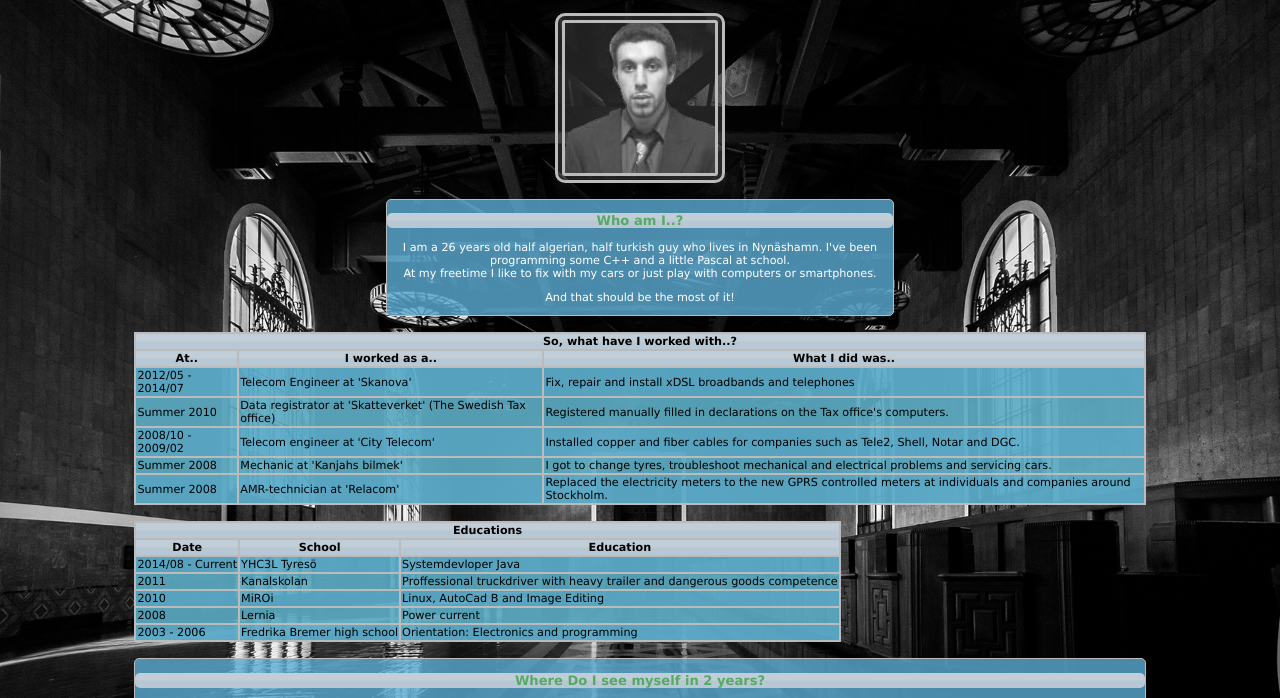
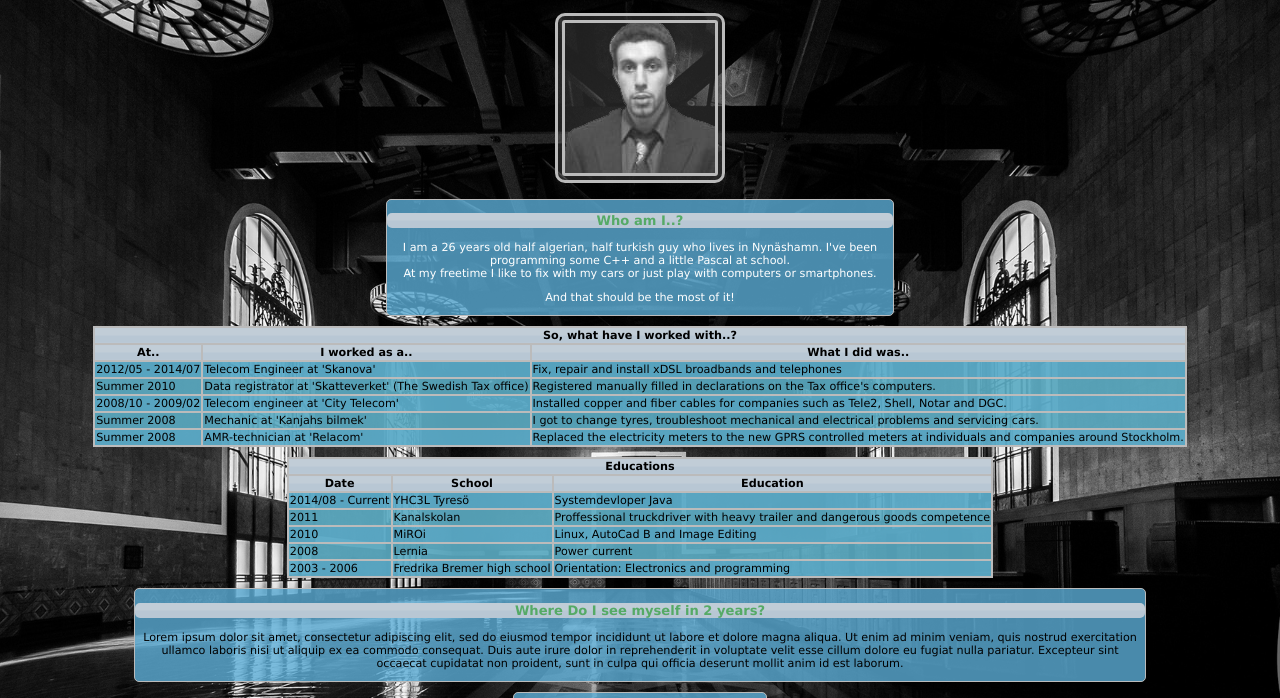
Before and after one commit to OsamaB/cv, a plain HTML site: page index.html in a window 1280 px wide. Shown: the part 97-795 px from the top of the page. Drawn offline with Linux system fonts and the light colour scheme.

Commit message:
Complete the main and small css-files

```diff
--- a/css/main.css
+++ b/css/main.css
@@ -79,6 +79,10 @@ body {
 			border-collapse: collapse;
 			background-color: hsla(150, 30%, 50%, 0.7);
 			border-radius: 10px;
+			margin-top: 10px;
+			margin-bottom: 10px;
+			margin-right: auto;
+			margin-left: auto;
 		}
 		.tables{
 			position: absolute;
--- a/css/small.css
+++ b/css/small.css
@@ -22,11 +22,10 @@ body {
 		}
 		.tables{
 			position: static;
-			width: 80%;
+			width: auto;
     		margin-left: auto;
     		margin-right: auto;
-    		padding-left: auto;
-    		padding-right: auto;
+    		overflow: hidden;
 		}
 		.left{
 			position: static;
@@ -40,6 +39,7 @@ body {
 		}
 		#contact{
 			min-width: 225px;
+			margin-top: 10px;
 			font-size: 100%;
 			width: 25%;
 			text-align: left;
--- a/index.html
+++ b/index.html
@@ -8,7 +8,7 @@
 		<title>Om Osama</title>
 		<link href="css/main.css" rel="StyleSheet" />
 		<link href="css/small.css" rel="StyleSheet"
-		media="only screen and (max-device-width:950px)"/>
+		media="only screen and (max-device-width:950px), screen and (max-width:950px)"/>
 	</head>
 
 	<!-- HEAD/BODY Switchen -->
@@ -43,7 +43,6 @@
 			<!-- Tabellerna med mina erfarenheter -->
 
 			<div class="tables">
-			<p>
 				<table>
 					<tr>
 						<th colspan="3" class="title">So, what have I worked with..?</th>
@@ -79,8 +78,6 @@
 						<td>Replaced the electricity meters to the new GPRS controlled meters at individuals and companies around Stockholm.</td>
 					</tr>
 				</table>
-			</p>
-			<p>
 				<table>
 					<tr>
 						<th colspan="3" class="title">Educations</th>
@@ -116,7 +113,6 @@
 						<td>Orientation: Electronics and programming</td>
 					</tr>
 				</table>
-			</p>
 			</div>
 
 			<!-- Slut på tabellerna -->
@@ -134,7 +130,6 @@
 				</div>
 
 				<!-- Slut på framtidsförhoppningarna -->
-			<br />
 				<!-- Kontaktinformationen -->
 
 				<div id="contact" class="section">
@@ -156,12 +151,13 @@
 				<!-- Slut på kontaktinfo -->
 
 			</div>
-			</div>
+
 			<!-- Fotnot -->
 
 			<div id="footer">
 			<hr />
 				&copy;Copyright 2014 <strong>Benhabara.com</strong>
 			</div>
+		</div>
 	</body>
 </html>
```
Also changed, not shown: 1 other file. Lines whose indentation alone changed are shown as unchanged.
